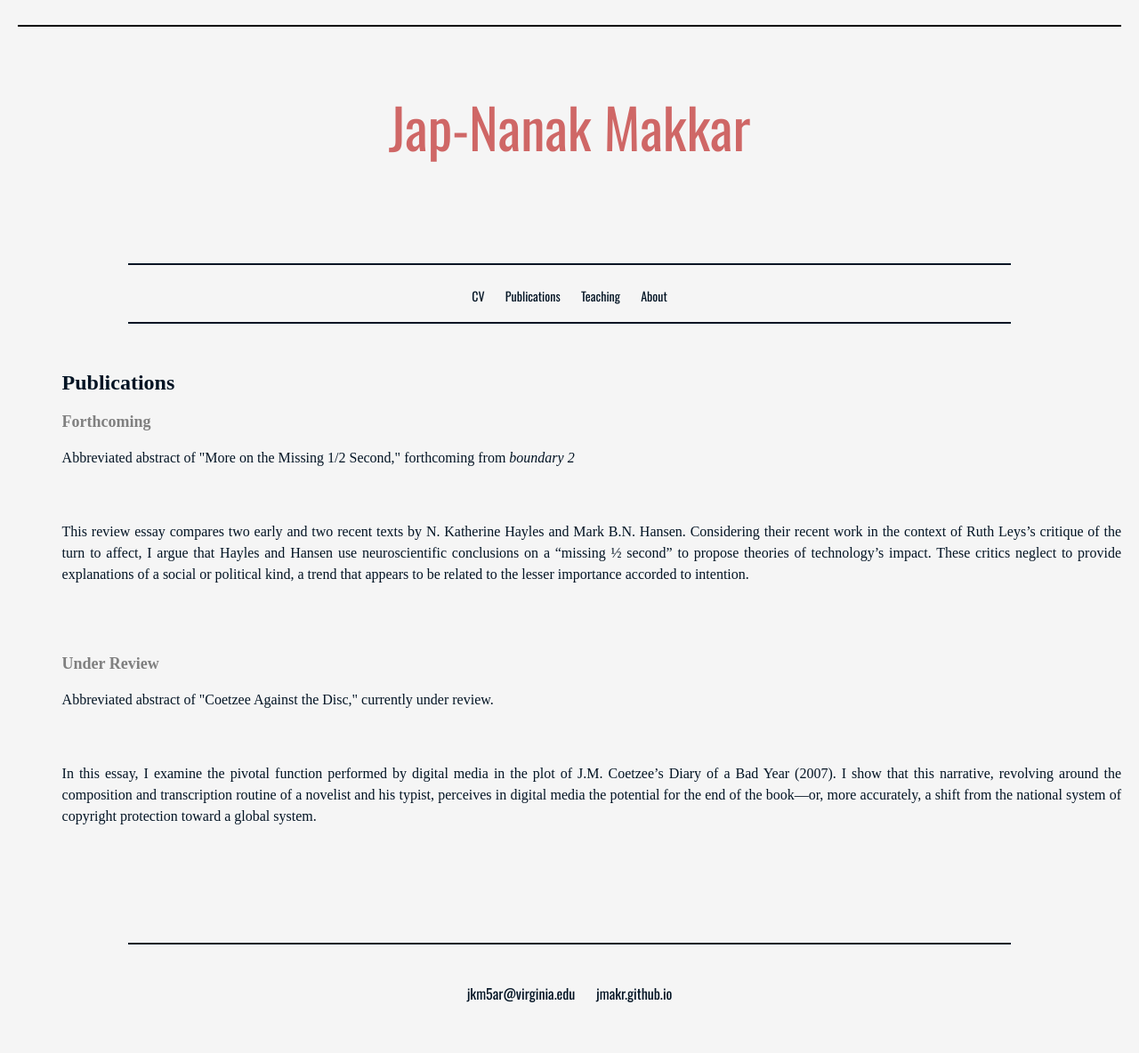
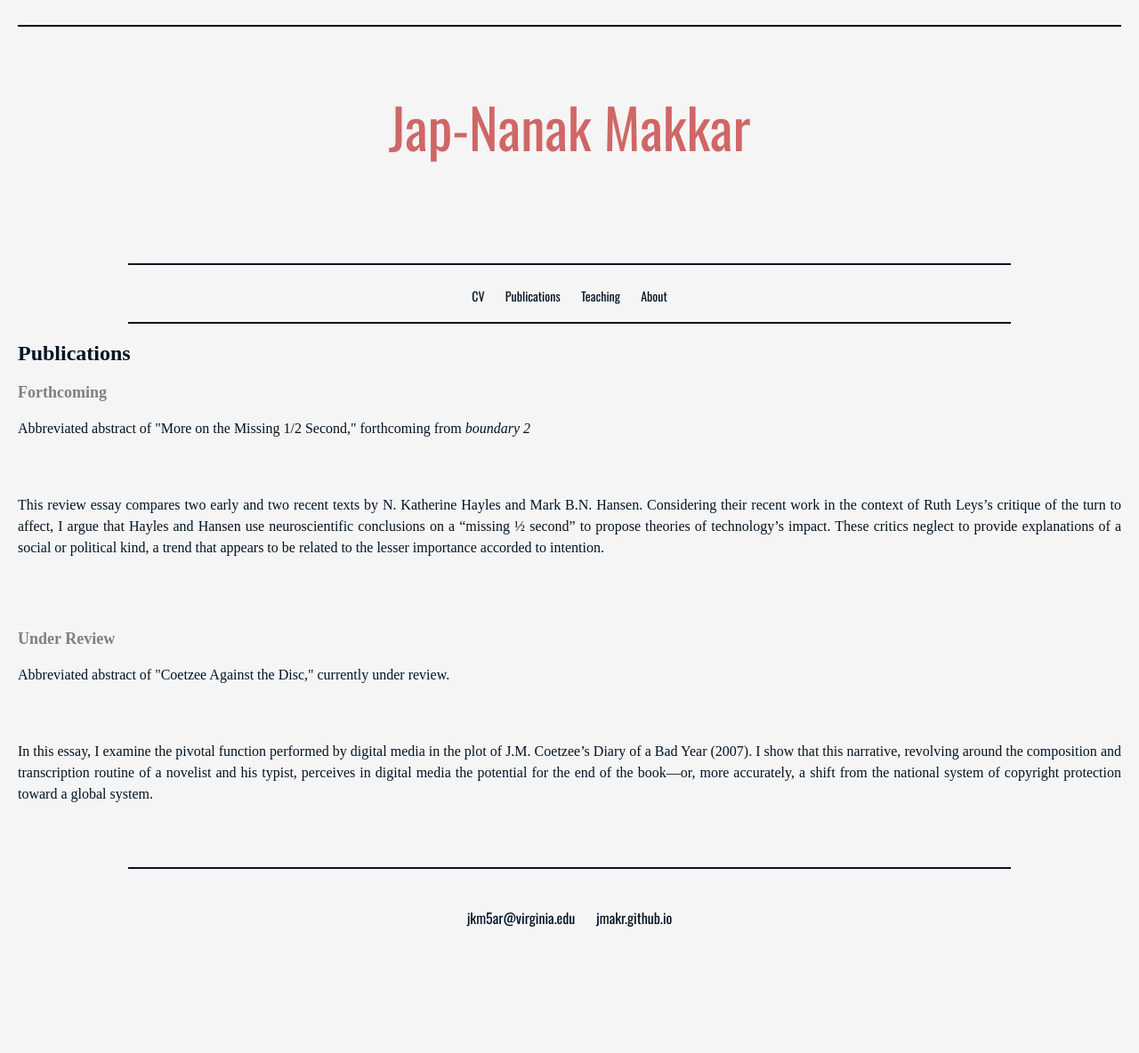
Before and after one commit to jmakr/jmakr.github.io, a Jekyll site: the page built from publications/index.html, in a window 1280 px wide. Shown: the whole page at 89% size. Built offline with Jekyll 4.4.1, drawn with Linux system fonts in a browser that asks for light colours; some web fonts are replaced; after the commit the page ends 1099 px from its top, so only the background shows below that.

Commit message:
Update index.html

```diff
--- a/publications/index.html
+++ b/publications/index.html
@@ -4,7 +4,7 @@ title: Publications
 ---
 
 
-<div class="blurb2">
+<div id="blurb2" class="article grid_4">
     	<h2>{{ page.title }}</h2>
 
         <h3>Forthcoming </h3>
```
